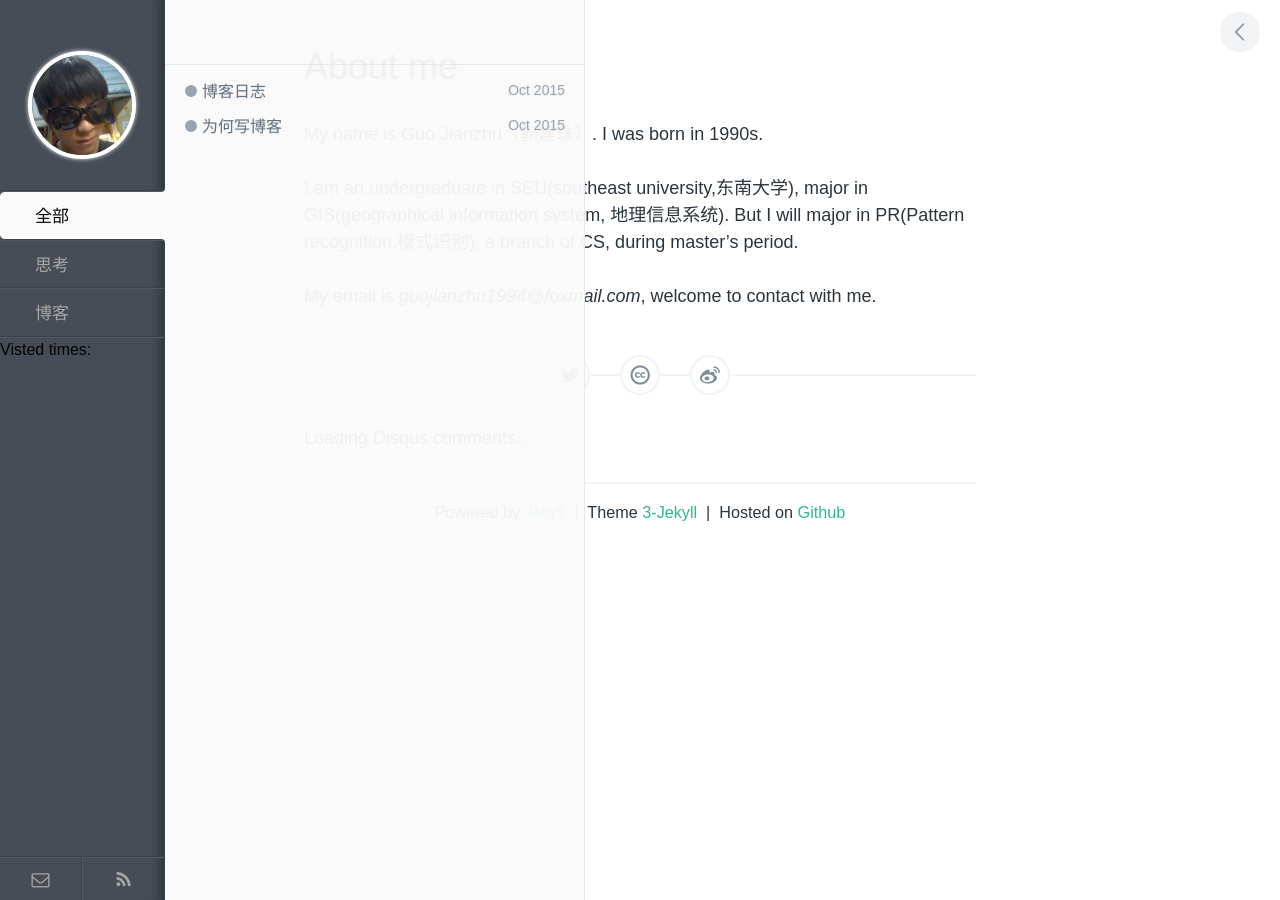
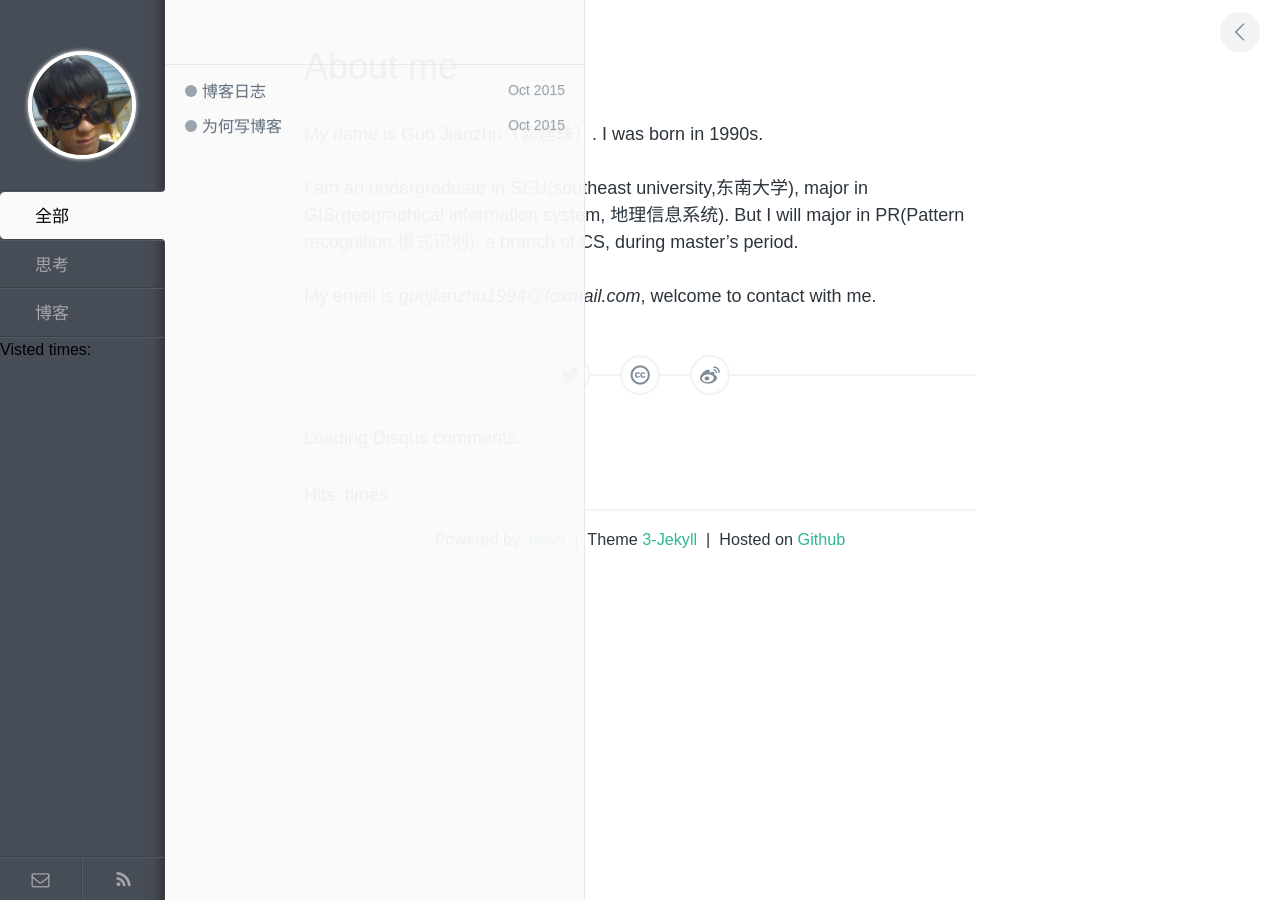
Before and after one commit to cleardusk/cleardusk-old.github.io, a Jekyll site: the page built from index.md, in a window 1280 px wide. Built offline with Jekyll 4.4.1, drawn with Linux system fonts in a browser that asks for light colours; comment, search, counter and statistics services are not loaded.

Commit message:
Debuging...

```diff
--- a/_layouts/base.html
+++ b/_layouts/base.html
@@ -1,5 +1,7 @@
 <!DOCTYPE html>
 <html>
+  <!-- Counting hits -->
+  <script async src="https://dn-lbstatics.qbox.me/busuanzi/2.3/busuanzi.pure.mini.js"></script>
   <head>
     {% include header.html %}
   </head>
@@ -8,7 +10,12 @@
     <div id="post">
       <div id="pjax">
         {{ content }}
-        <script async src="https://dn-lbstatics.qbox.me/busuanzi/2.3/busuanzi.pure.mini.js"></script>
+
+        <!-- Add by cleardusk -->
+        <span id="busuanzi_container_page_pv">
+          Hits: <span id="busuanzi_value_page_pv"></span> times
+        </span>
+
         {% include copyright.html %}
       </div> <!-- end #pjax -->
 
```
